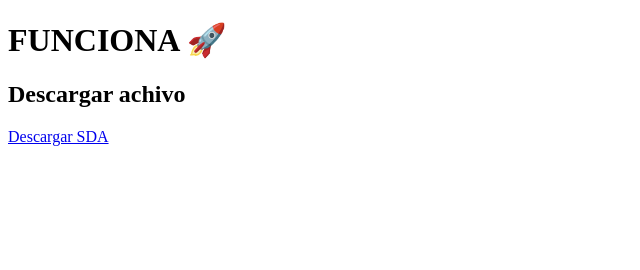
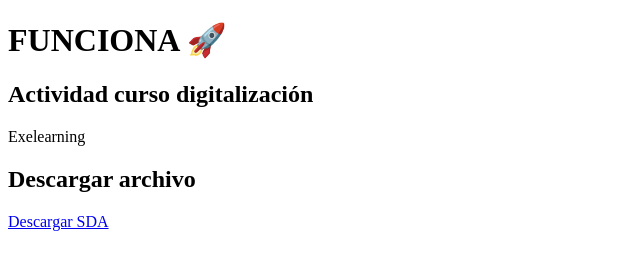
Before and after one commit to carlota-gf-collab/Profe, a plain HTML site: page index.html in a window 1280 px wide. Shown: the whole page, without its empty margins (0-640 px from the left). Drawn offline with Linux system fonts and the light colour scheme.

Commit message:
Update index.html

```diff
--- a/index.html
+++ b/index.html
@@ -2,7 +2,9 @@
 <html>
 <body>
 <h1>FUNCIONA 🚀</h1>
-  <h2>Descargar achivo</h2>
+   <h2>Actividad curso digitalización</h2>
+  <p>Exelearning</p>
+  <h2>Descargar archivo</h2>
   <a href="EXLEARNING.elpx" download>Descargar SDA</a>
 </body>
 </html>
```
